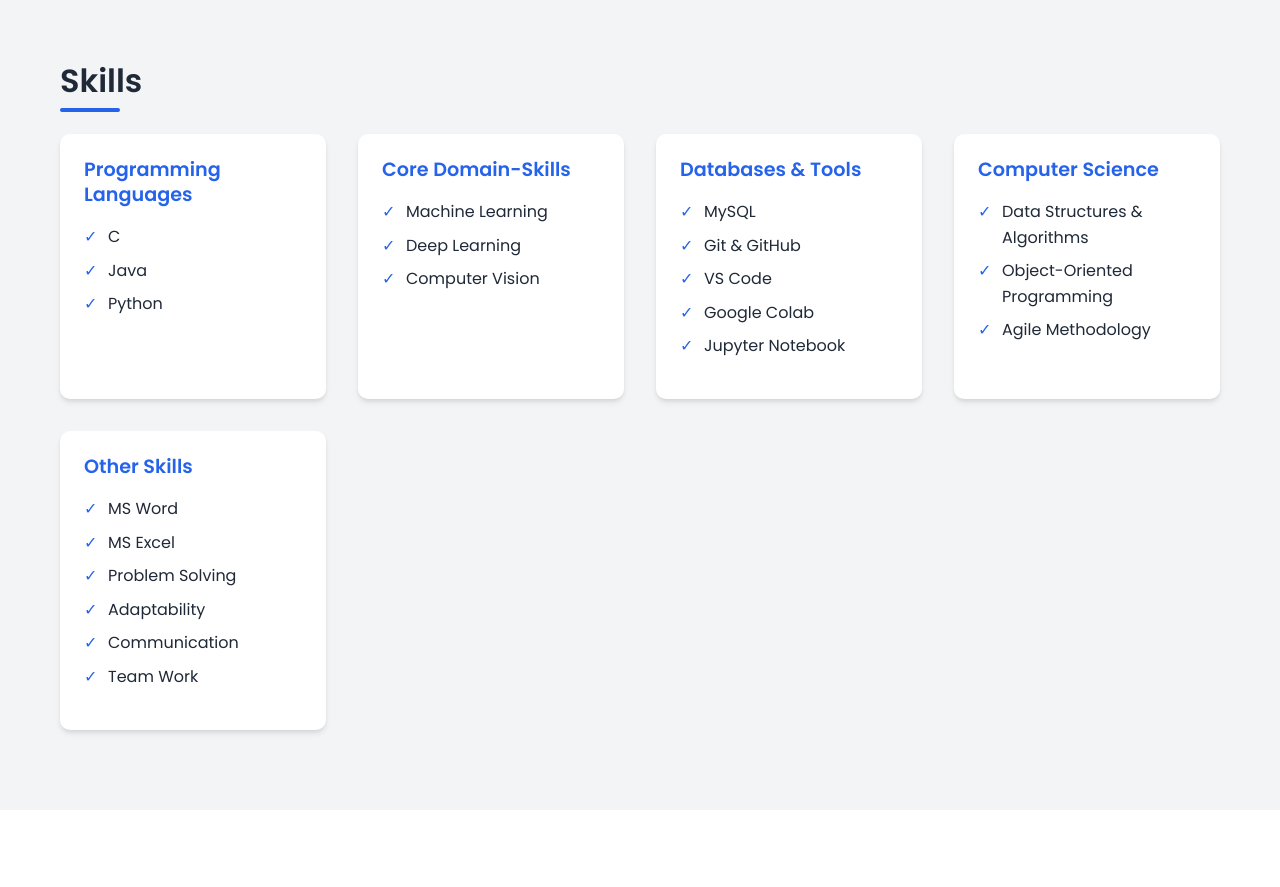
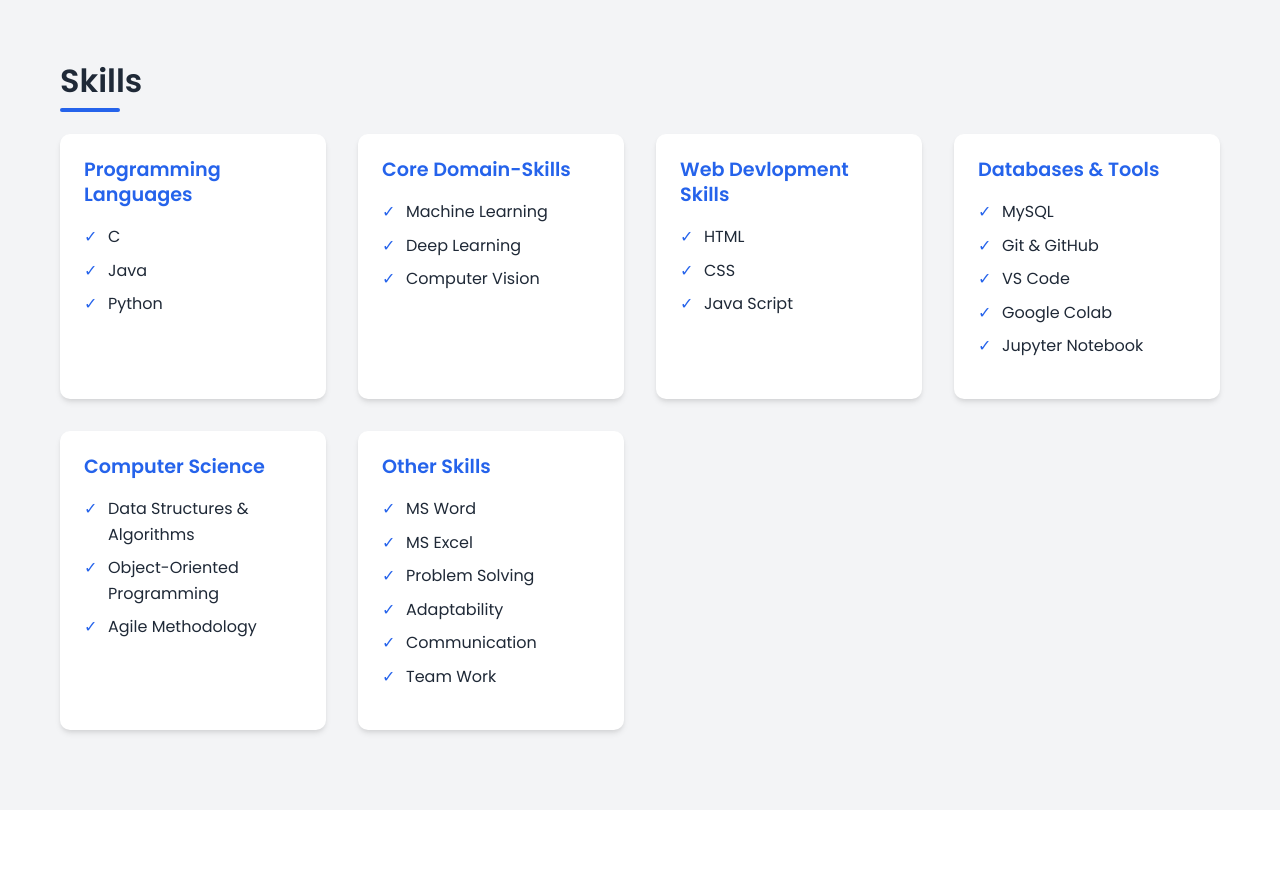
Before and after one commit to arun2401/Portfolio, a plain HTML site: page Arun Portfolio/index.html in a window 1280 px wide. Shown: the part 1500-2387 px from the top of the page. Drawn offline with Linux system fonts and the light colour scheme.

Commit message:
Update index.html

```diff
--- a/Arun Portfolio/index.html
+++ b/Arun Portfolio/index.html
@@ -97,6 +97,14 @@
                         <li>Machine Learning</li>
                         <li>Deep Learning</li>
                         <li>Computer Vision</li>
+                    </ul>
+                </div>
+                <div class="skill-category">
+                    <h3>Web Devlopment Skills</h3>
+                    <ul class="skills-list">
+                        <li>HTML</li>
+                        <li>CSS</li>
+                        <li>Java Script</li>
                     </ul>
                 </div>
                 <div class="skill-category">
```
